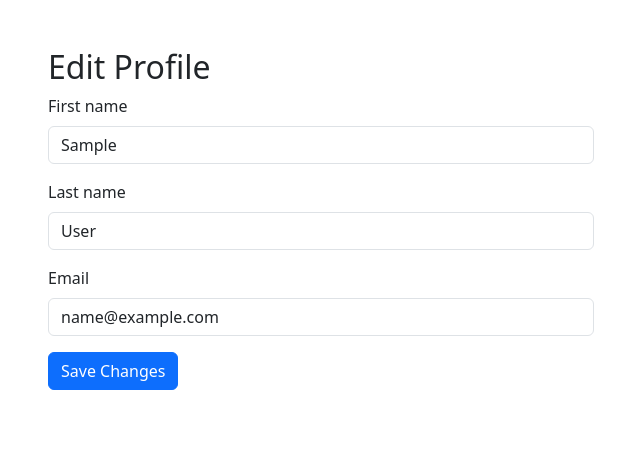
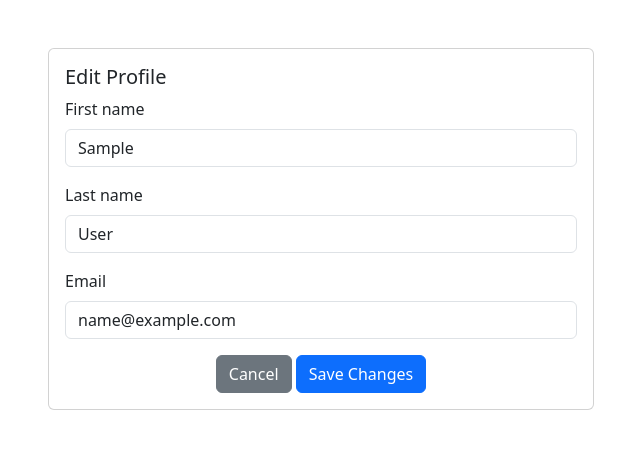
Before and after one commit to AlzyWelzy/Flavorly, a Django app: page /edit_profile/ in a window 1280 px wide. Shown: the part 72-521 px from the top of the page, without its empty margins (319-959 px from the left). Run offline with Django 4.2, Linux system fonts and the light colour scheme; the visitor is signed in with stand-in values (Sample User, id 1); parts of the project's set-up code (start-up, migrations or seed data) failed here and were passed over; some libraries are stand-ins or nearby versions.

Commit message:
updated edit profile

```diff
--- a/app/templates/app/edit_profile.html
+++ b/app/templates/app/edit_profile.html
@@ -7,12 +7,21 @@
   <div class="container mt-5">
     <div class="row justify-content-center">
       <div class="col-md-6">
-        <h2>Edit Profile</h2>
-        <form method="post" enctype="multipart/form-data">
-          {% csrf_token %}
-          {{ form|crispy }}
-          <button type="submit" class="btn btn-primary">Save Changes</button>
-        </form>
+        <div class="card">
+          <div class="card-body">
+            <h5 class="card-title">Edit Profile</h5>
+
+            <form method="post" enctype="multipart/form-data">
+              {% csrf_token %}
+              {{ form|crispy }}
+
+              <div class="text-center mt-3">
+                <a href="{% url 'dashboard' %}" class="btn btn-secondary mr-2">Cancel</a>
+                <button type="submit" class="btn btn-primary">Save Changes</button>
+              </div>
+            </form>
+          </div>
+        </div>
       </div>
     </div>
   </div>
```
